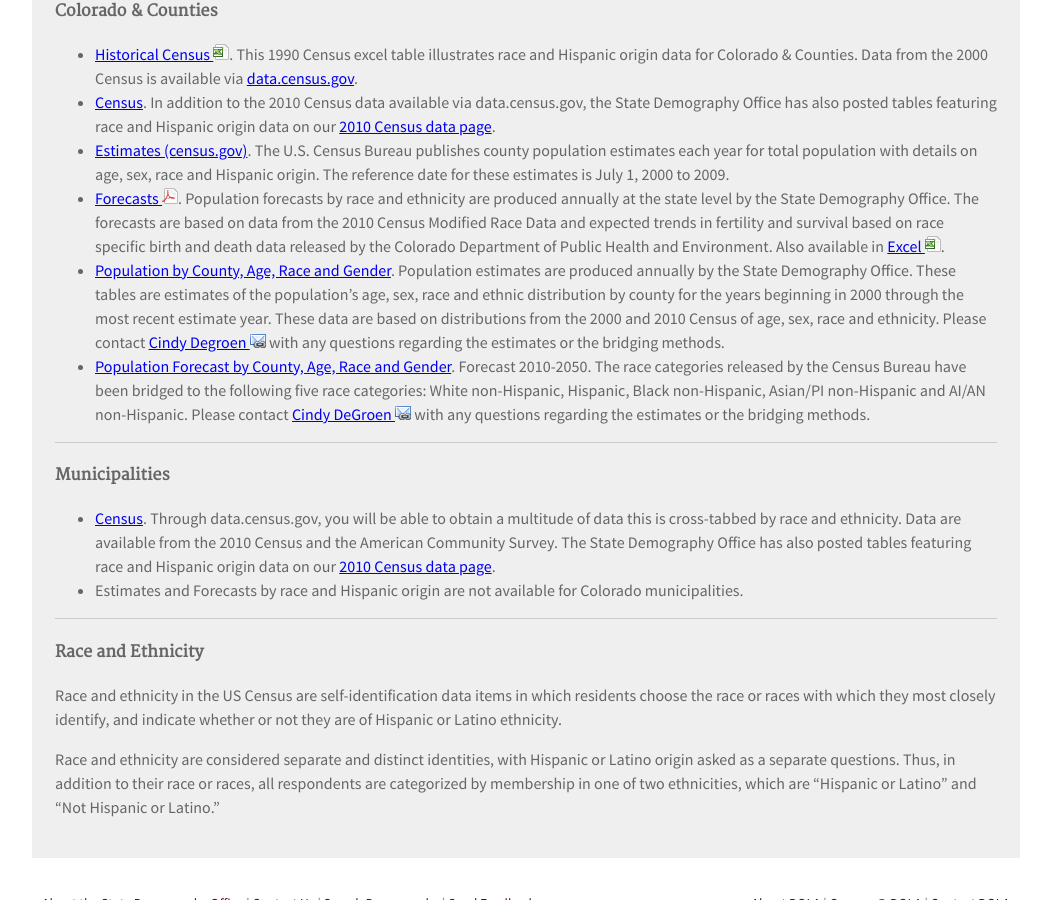
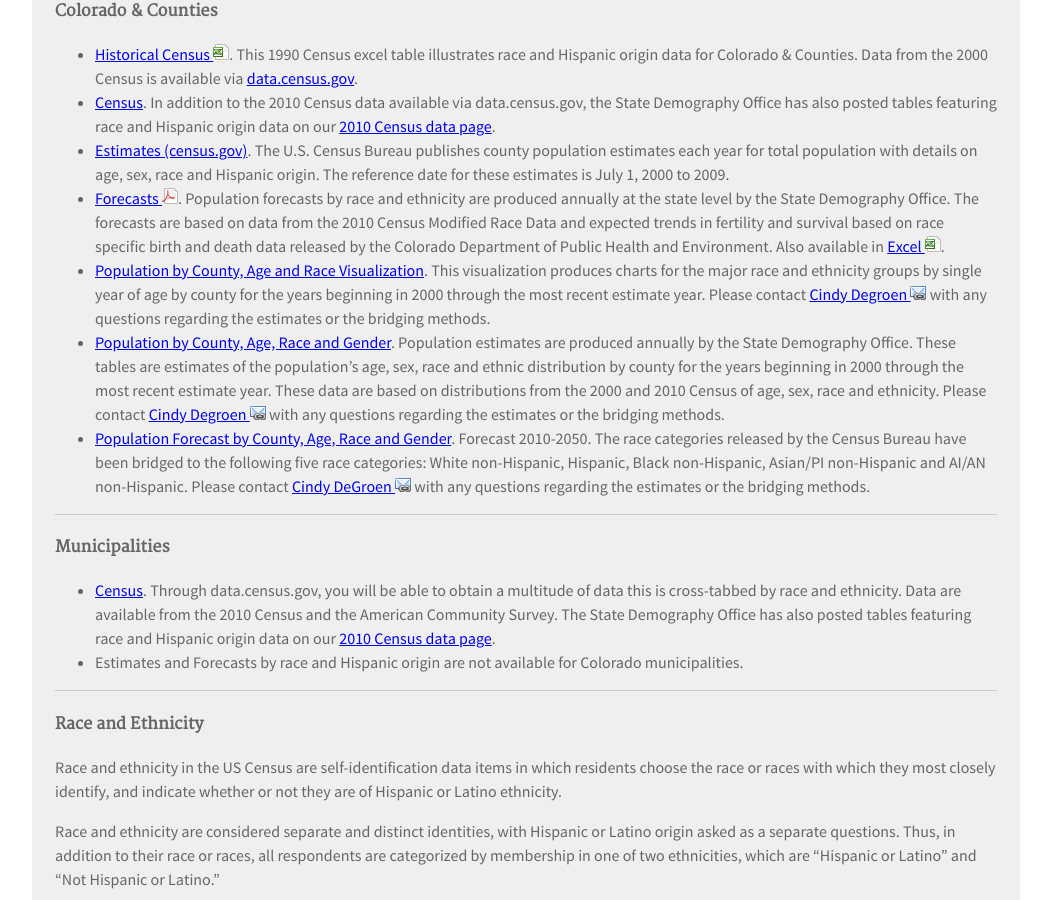
Before and after one commit to TBleess/Website_New, a Jekyll site: the page built from pages/1_Population/race-hispanic-origin.md, in a window 1280 px wide and 900 px high, scrolled down 736 px. Shown: the whole window, without its empty margins (114-1165 px from the left). Built offline with Jekyll 4.4.1, drawn with Linux system fonts in a browser that asks for light colours.

Commit message:
Show race viz

```diff
--- a/pages/1_Population/race-hispanic-origin.md
+++ b/pages/1_Population/race-hispanic-origin.md
@@ -28,7 +28,7 @@
 - [Census](https://data.census.gov/cedsci/). In addition to the 2010 Census data available via data.census.gov, the State Demography Office has also posted tables featuring race and Hispanic origin data on our [2010 Census data page](/census-acs/).
 - [Estimates (census.gov)](https://www.census.gov/programs-surveys/popest/data.html). The U.S. Census Bureau publishes county population estimates each year for total population with details on age, sex, race and Hispanic origin. The reference date for these estimates is July 1, 2000 to 2009.
 - [Forecasts ![pdf](/images/page_white_acrobat.png 'download pdf file')](https://drive.google.com/uc?export=download&id=1ifCnZW6Dc-2s3uMj17vnAslcJqNr8CUI). Population forecasts by race and ethnicity are produced annually at the state level by the State Demography Office. The forecasts are based on data from the 2010 Census Modified Race Data and expected trends in fertility and survival based on race specific birth and death data released by the Colorado Department of Public Health and Environment. Also available in [Excel ![xls](/images/page_white_excel.png 'download xls file')](https://drive.google.com/uc?export=download&id=1cWbxANu01mg-f6aRv7rBJr1X0bNgIu9D).
-<!-- - [Population by County, Age and Race Visualization](https://gis.dola.colorado.gov/apps/age_by_race/).  This visualization produces charts for the major race and ethnicity groups by single year of age by county for the years beginning in 2000 through the most recent estimate year.  Please contact [Cindy Degroen ![email](/images/email_link.png 'send email')](mailto:cindy.degroen@state.co.us) with any questions regarding the estimates or the bridging methods. -->
+- [Population by County, Age and Race Visualization](https://gis.dola.colorado.gov/apps/age_by_race/).  This visualization produces charts for the major race and ethnicity groups by single year of age by county for the years beginning in 2000 through the most recent estimate year.  Please contact [Cindy Degroen ![email](/images/email_link.png 'send email')](mailto:cindy.degroen@state.co.us) with any questions regarding the estimates or the bridging methods.
 - [Population by County, Age, Race and Gender](/population/data/race-estimate#county-race-by-age-estimates). Population estimates are produced annually by the State Demography Office. These tables are estimates of the population's age, sex, race and ethnic distribution by county for the years beginning in 2000 through the most recent estimate year. These data are based on distributions from the 2000 and 2010 Census of age, sex, race and ethnicity. Please contact [Cindy Degroen ![email](/images/email_link.png 'send email')](mailto:cindy.degroen@state.co.us) with any questions regarding the estimates or the bridging methods.
 - [Population Forecast by County, Age, Race and Gender](/population/data/race-forecast#county-race-by-age-forecast). Forecast 2010-2050. The race categories released by the Census Bureau have been bridged to the following five race categories: White non-Hispanic, Hispanic, Black non-Hispanic, Asian/PI non-Hispanic and AI/AN non-Hispanic.  Please contact [Cindy DeGroen ![email](/images/email_link.png 'send email')](mailto:cindy.degroen@state.co.us) with any questions regarding the estimates or the bridging methods.
 
```
